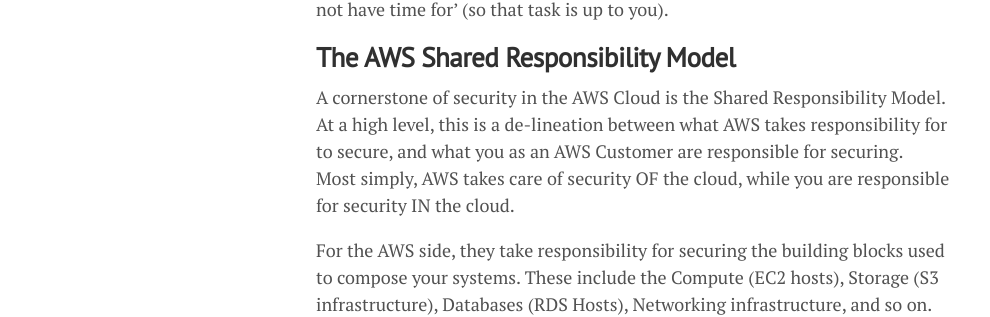
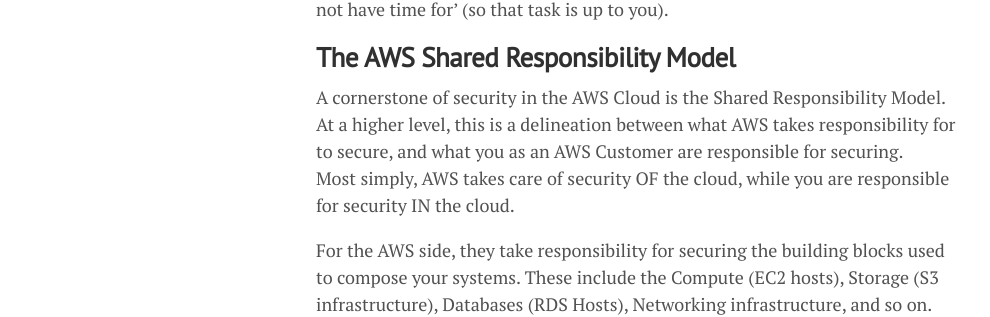
Before and after one commit to lgeurts/lgeurts.github.io, a Jekyll site: the page built from _posts/2021-11-02-activity-aware-ids-for-aws.md, in a window 1280 px wide and 900 px high, scrolled down 567 px. Shown: the part 175-492 px from the top of the window, without its empty margins (0-990 px from the left). Built offline with Jekyll 4.4.1, drawn with Linux system fonts in a browser that asks for light colours; nearby versions of some CDN libraries; comment, search, counter and statistics services are not loaded.

Commit message:
Update 2021-11-02-activity-aware-ids-for-aws.md

```diff
--- a/_posts/2021-11-02-activity-aware-ids-for-aws.md
+++ b/_posts/2021-11-02-activity-aware-ids-for-aws.md
@@ -17,7 +17,7 @@
 
 ## **The AWS Shared Responsibility Model**
 
-A cornerstone of security in the AWS Cloud is the Shared Responsibility Model. At a high level, this is a de-lineation between what AWS takes responsibility for to secure, and what you as an AWS Customer are responsible for securing.
+A cornerstone of security in the AWS Cloud is the Shared Responsibility Model. At a higher level, this is a delineation between what AWS takes responsibility for to secure, and what you as an AWS Customer are responsible for securing.
 <br>Most simply, AWS takes care of security OF the cloud, while you are responsible for security IN the cloud.
 
 For the AWS side, they take responsibility for securing the building blocks used to compose your systems. These include the Compute (EC2 hosts), Storage (S3 infrastructure), Databases (RDS Hosts), Networking infrastructure, and so on. That’s not to say that you can just throw all of your customers’ credit card data into an S3 bucket and think your security responsibility is according AWS rules. You have to lock that bucket!
```
